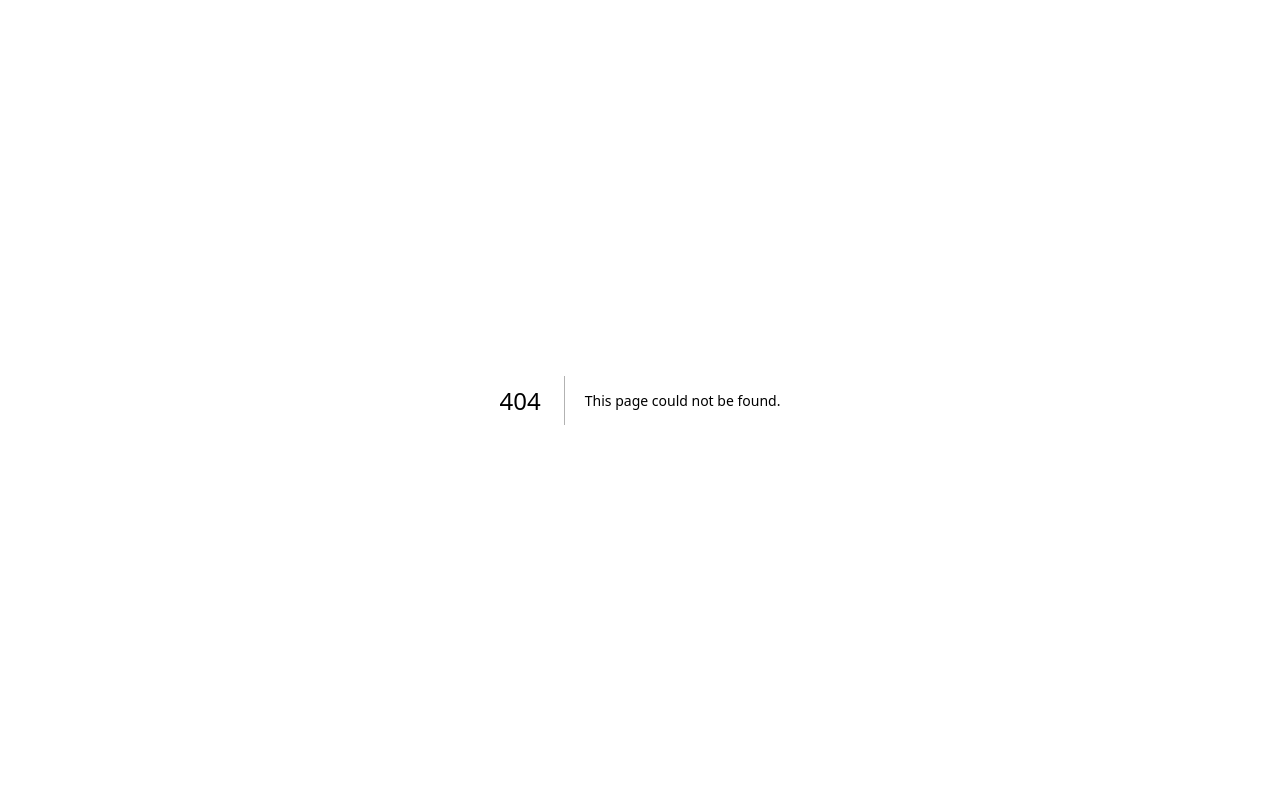
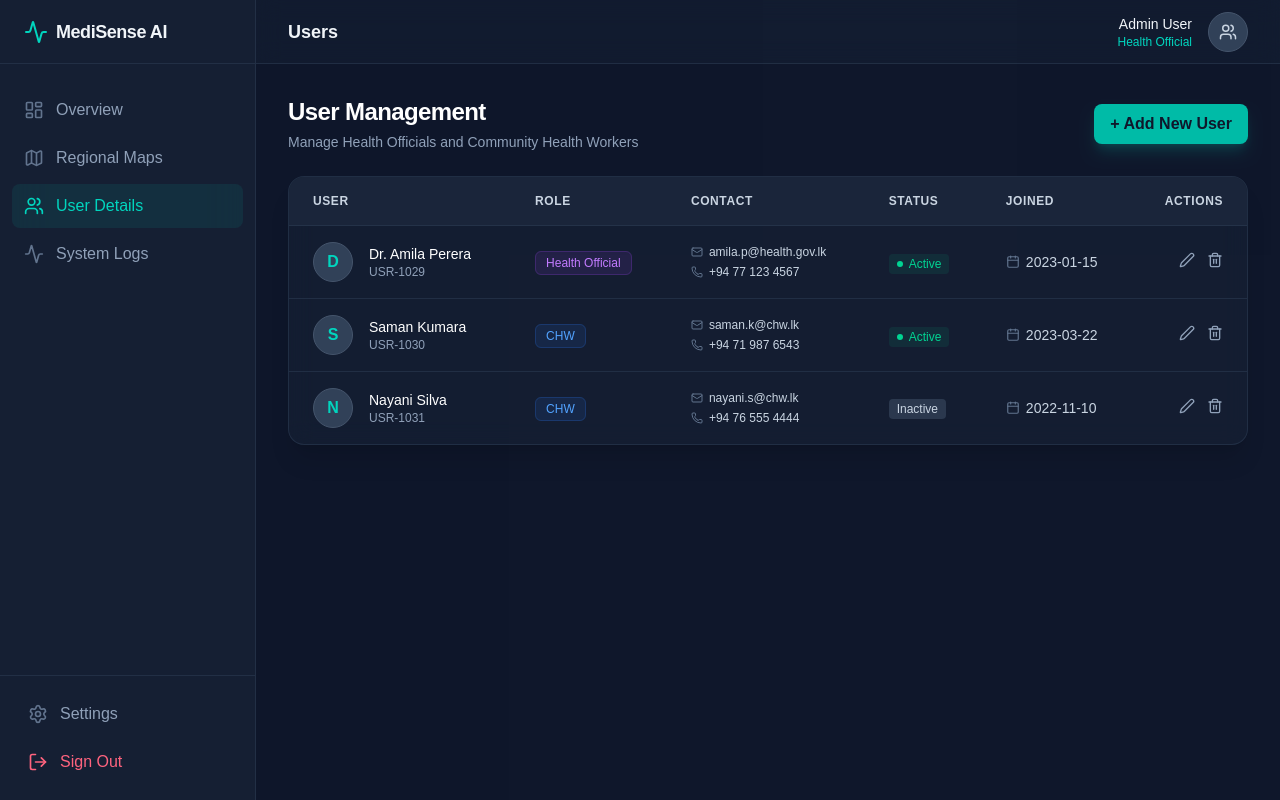
Before and after one commit to chalindu888/HACKELITE-3.0-Neural-Knights-, a Next.js app in the folder web-dashboard/: page /dashboard/users in a window 1280 px wide. Before the commit this address had no page. Built offline with nearby package versions, Linux system fonts and the light colour scheme.

Commit message:
Add user details page with management features and user list

```diff
--- /dev/null
+++ b/web-dashboard/src/app/dashboard/maps/page.tsx
@@ -0,0 +1,23 @@
+"use client";
+
+import { useEffect } from "react";
+import dynamic from "next/dynamic";
+import "leaflet/dist/leaflet.css";
+
+// Dynamically import the map component with SSR disabled
+const MapComponent = dynamic(() => import("./MapComponent"), { ssr: false });
+
+export default function MapsPage() {
+  return (
+    <div className="space-y-6 h-full flex flex-col">
+      <div>
+        <h2 className="text-2xl font-bold text-white tracking-tight">Regional Heatmaps</h2>
+        <p className="text-slate-400 text-sm mt-1">Geospatial analysis of disease outbreaks and triage hotspots</p>
+      </div>
+
+      <div className="flex-1 bg-slate-800/40 border border-slate-700/50 backdrop-blur-md rounded-2xl shadow-xl overflow-hidden min-h-[600px] relative">
+        <MapComponent />
+      </div>
+    </div>
+  );
+}
--- /dev/null
+++ b/web-dashboard/src/app/dashboard/users/page.tsx
@@ -0,0 +1,122 @@
+import { Users, Mail, Phone, Calendar, MoreVertical, Edit2, Trash2 } from "lucide-react";
+
+export default function UserDetailsPage() {
+  const users = [
+    {
+      id: "USR-1029",
+      name: "Dr. Amila Perera",
+      role: "Health Official",
+      email: "amila.p@health.gov.lk",
+      phone: "+94 77 123 4567",
+      status: "Active",
+      joined: "2023-01-15",
+    },
+    {
+      id: "USR-1030",
+      name: "Saman Kumara",
+      role: "CHW",
+      email: "saman.k@chw.lk",
+      phone: "+94 71 987 6543",
+      status: "Active",
+      joined: "2023-03-22",
+    },
+    {
+      id: "USR-1031",
+      name: "Nayani Silva",
+      role: "CHW",
+      email: "nayani.s@chw.lk",
+      phone: "+94 76 555 4444",
+      status: "Inactive",
+      joined: "2022-11-10",
+    },
+  ];
+
+  return (
+    <div className="space-y-6">
+      <div className="flex items-center justify-between">
+        <div>
+          <h2 className="text-2xl font-bold text-white tracking-tight">User Management</h2>
+          <p className="text-slate-400 text-sm mt-1">Manage Health Officials and Community Health Workers</p>
+        </div>
+        <button className="px-4 py-2 bg-teal-500 hover:bg-teal-400 text-slate-900 font-semibold rounded-lg shadow-lg shadow-teal-500/20 transition-all">
+          + Add New User
+        </button>
+      </div>
+
+      <div className="bg-slate-800/40 border border-slate-700/50 backdrop-blur-md rounded-2xl shadow-xl overflow-hidden">
+        <div className="overflow-x-auto">
+          <table className="w-full text-left">
+            <thead className="bg-slate-800/80 border-b border-slate-700/50">
+              <tr>
+                <th className="px-6 py-4 text-xs font-semibold text-slate-300 uppercase tracking-wider">User</th>
+                <th className="px-6 py-4 text-xs font-semibold text-slate-300 uppercase tracking-wider">Role</th>
+                <th className="px-6 py-4 text-xs font-semibold text-slate-300 uppercase tracking-wider">Contact</th>
+                <th className="px-6 py-4 text-xs font-semibold text-slate-300 uppercase tracking-wider">Status</th>
+                <th className="px-6 py-4 text-xs font-semibold text-slate-300 uppercase tracking-wider">Joined</th>
+                <th className="px-6 py-4 text-xs font-semibold text-slate-300 uppercase tracking-wider text-right">Actions</th>
+              </tr>
+            </thead>
+            <tbody className="divide-y divide-slate-700/50">
+              {users.map((user) => (
+                <tr key={user.id} className="hover:bg-slate-700/30 transition-colors group">
+                  <td className="px-6 py-4 whitespace-nowrap">
+                    <div className="flex items-center">
+                      <div className="flex-shrink-0 h-10 w-10 bg-slate-700 rounded-full flex items-center justify-center text-teal-400 font-bold border border-slate-600 group-hover:border-teal-500/50 transition-colors">
+                        {user.name.charAt(0)}
+                      </div>
+                      <div className="ml-4">
+                        <div className="text-sm font-medium text-white">{user.name}</div>
+                        <div className="text-xs text-slate-400">{user.id}</div>
+                      </div>
+                    </div>
+                  </td>
+                  <td className="px-6 py-4 whitespace-nowrap">
+                    <span className={`px-2.5 py-1 text-xs font-medium rounded-md ${
+                      user.role === "Health Official"
+                        ? "bg-purple-500/10 text-purple-400 border border-purple-500/20"
+                        : "bg-blue-500/10 text-blue-400 border border-blue-500/20"
+                    }`}>
+                      {user.role}
+                    </span>
+                  </td>
+                  <td className="px-6 py-4 whitespace-nowrap">
+                    <div className="flex flex-col space-y-1">
+                      <div className="flex items-center text-xs text-slate-300">
+                        <Mail size={12} className="mr-1.5 text-slate-500" /> {user.email}
+                      </div>
+                      <div className="flex items-center text-xs text-slate-300">
+                        <Phone size={12} className="mr-1.5 text-slate-500" /> {user.phone}
+                      </div>
+                    </div>
+                  </td>
+                  <td className="px-6 py-4 whitespace-nowrap">
+                    <span className={`inline-flex items-center px-2 py-0.5 rounded text-xs font-medium ${
+                      user.status === "Active" ? "bg-emerald-500/10 text-emerald-400" : "bg-slate-600/50 text-slate-300"
+                    }`}>
+                      {user.status === "Active" && <span className="w-1.5 h-1.5 rounded-full bg-emerald-400 mr-1.5"></span>}
+                      {user.status}
+                    </span>
+                  </td>
+                  <td className="px-6 py-4 whitespace-nowrap text-sm text-slate-300">
+                    <div className="flex items-center">
+                      <Calendar size={14} className="mr-1.5 text-slate-500" />
+                      {user.joined}
+                    </div>
+                  </td>
+                  <td className="px-6 py-4 whitespace-nowrap text-right text-sm font-medium">
+                    <button className="text-slate-400 hover:text-teal-400 transition-colors mr-3">
+                      <Edit2 size={16} />
+                    </button>
+                    <button className="text-slate-400 hover:text-rose-400 transition-colors">
+                      <Trash2 size={16} />
+                    </button>
+                  </td>
+                </tr>
+              ))}
+            </tbody>
+          </table>
+        </div>
+      </div>
+    </div>
+  );
+}
```
